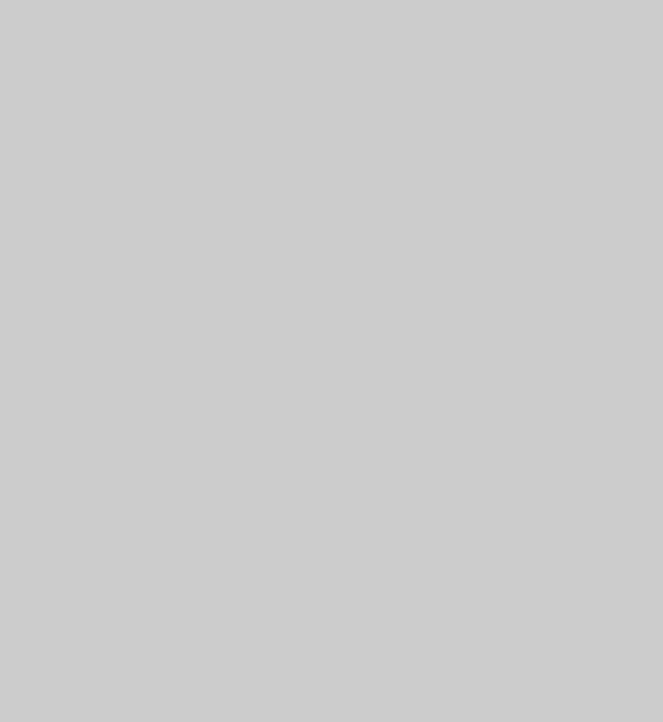
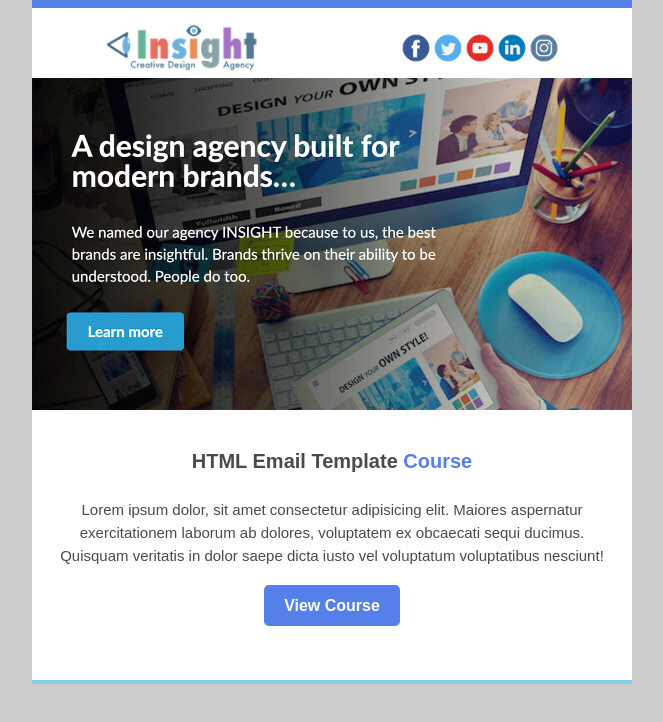
Before and after one commit to yndvp/Insight-Email, a plain HTML site: page index.html in a window 1280 px wide. Shown: the whole page, without its empty margins (308-971 px from the left). Drawn offline with Linux system fonts and the light colour scheme.

Commit message:
add logo and banner section

```diff
--- a/index.html
+++ b/index.html
@@ -4,7 +4,7 @@
     <meta http-equiv="Content-Type" content="text/html; charset=utf-8" />
     <meta http-equiv="X-UA-Compatible" content="IE=edge" />
     <meta name="viewport" content="width=device-width, initial-scale=1.0" />
-    <title>Insight HTML Email Template</title>
+    <title>Insight Email Template</title>
     <style type="text/css">
       body {
         margin: 0;
@@ -19,28 +19,177 @@
       img {
         border: 0;
       }
+      .wrapper {
+        width: 100%;
+        table-layout: fixed;
+        background-color: #cccccc;
+        padding-bottom: 60px;
+      }
+      .main {
+        background-color: #ffffff;
+        margin: 0 auto;
+        width: 100%;
+        max-width: 600px;
+        border-spacing: 0;
+        font-family: sans-serif;
+        color: #4a4a4a;
+      }
+      .two-columns {
+        text-align: center;
+        font-size: 0;
+      }
+      .two-columns .column {
+        width: 100%;
+        max-width: 300px;
+        display: inline-block;
+        vertical-align: top;
+      }
+      .button {
+        background-color: #5680e9;
+        color: #ffffff;
+        text-decoration: none;
+        padding: 12px 20px;
+        font-weight: bold;
+        border-radius: 5px;
+      }
     </style>
   </head>
   <body>
     <center class="wrapper">
       <table class="main" wdith="100%">
         <!-- BLUE BORDER -->
-
+        <tr>
+          <td height="8px" style="background-color: #5680e9"></td>
+        </tr>
         <!-- LOGO SECTION -->
+        <tr>
+          <td style="padding: 14px 0 4px">
+            <table width="100%">
+              <tr>
+                <td class="two-columns">
+                  <table class="column">
+                    <tr>
+                      <td style="padding: 0 62px">
+                        <a href="#"
+                          ><img
+                            src="img/insight.png"
+                            alt="logo"
+                            width="180"
+                            title="Logo"
+                        /></a>
+                      </td>
+                    </tr>
+                  </table>
+                  <table class="column">
+                    <tr>
+                      <td style="padding: 10px 68px">
+                        <a href="#"
+                          ><img
+                            src="img/circle-facebook.png"
+                            alt="facebook icon"
+                            width="32"
+                            title="Logo"
+                        /></a>
+                        <a href="#"
+                          ><img
+                            src="img/circle-twitter.png"
+                            alt="twitter icon"
+                            width="32"
+                            title="Logo"
+                        /></a>
+                        <a href="#"
+                          ><img
+                            src="img/circle-youtube.png"
+                            alt="youtube icon"
+                            width="32"
+                            title="Logo"
+                        /></a>
+                        <a href="#"
+                          ><img
+                            src="img/circle-linkedin.png"
+                            alt="linkedin icon"
+                            width="32"
+                            title="Logo"
+                        /></a>
+                        <a href="#"
+                          ><img
+                            src="img/circle-instagram.png"
+                            alt="instagram icon"
+                            width="32"
+                            title="Logo"
+                        /></a>
+                      </td>
+                    </tr>
+                  </table>
+                </td>
+              </tr>
+            </table>
+          </td>
+        </tr>
 
         <!-- BANNER IMAGE -->
-
+        <tr>
+          <td>
+            <a href="#"
+              ><img
+                src="img/banner.jpg"
+                alt="banner"
+                width="600"
+                style="max-width: 100%"
+            /></a>
+          </td>
+        </tr>
         <!-- TITLE, TEXT & BUTTON -->
-
+        <tr>
+          <td style="padding: 5px 0 50px">
+            <table width="100%">
+              <tr>
+                <td style="text-align: center; padding: 15px">
+                  <p style="font-size: 20px; font-weight: bold">
+                    HTML Email Template
+                    <strong style="color: #5680e9">Course</strong>
+                  </p>
+                  <p
+                    style="
+                      font-size: 15px;
+                      line-height: 23px;
+                      padding: 5px 0 15px;
+                    "
+                  >
+                    Lorem ipsum dolor, sit amet consectetur adipisicing elit.
+                    Maiores aspernatur exercitationem laborum ab dolores,
+                    voluptatem ex obcaecati sequi ducimus. Quisquam veritatis in
+                    dolor saepe dicta iusto vel voluptatum voluptatibus
+                    nesciunt!
+                  </p>
+                  <a href="#" class="button">View Course</a>
+                </td>
+              </tr>
+            </table>
+          </td>
+        </tr>
         <!-- BLUE BORDER -->
-
+        <tr>
+          <td height="2px" style="background-color: #84ceeb"></td>
+        </tr>
         <!-- THREE COLUMN SECTION -->
 
         <!-- BLUE BORDER -->
-
+        <tr>
+          <td height="2px" style="background-color: #84ceeb"></td>
+        </tr>
         <!-- TWO COLUMN SECTION -->
-
+        <tr>
+          <td>
+            <table width="100%"></table>
+          </td>
+        </tr>
         <!-- FOOTER SECTION -->
+        <tr>
+          <td>
+            <table width="100%"></table>
+          </td>
+        </tr>
       </table>
     </center>
   </body>
```
